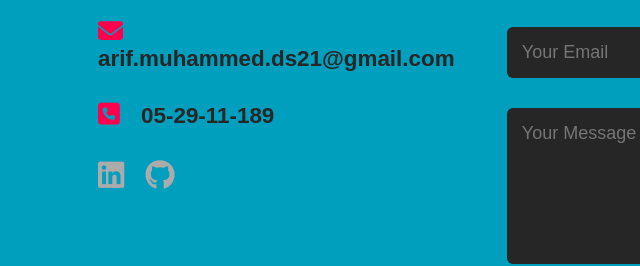
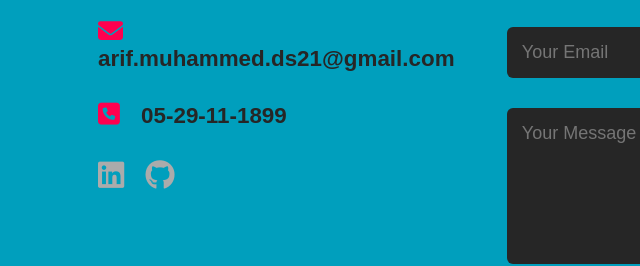
Before and after one commit to arif-muhammed/Personal-Site, a plain HTML site: page index.html in a window 1280 px wide. Shown: the part 2530-2796 px from the top of the page, 31-671 px from the left. Drawn offline with Linux system fonts and the light colour scheme.

Commit message:
Update index.html

```diff
--- a/index.html
+++ b/index.html
@@ -147,7 +147,7 @@
                 <div class="contact-left">
                     <h1 class="sub-title"><strong>Contact Me</h1></strong>
                     <p><i class="fa-solid fa-envelope"></i>arif.muhammed.ds21@gmail.com</p>
-                    <p><i class="fa-solid fa-square-phone"></i> 05-29-11-189</p>
+                    <p><i class="fa-solid fa-square-phone"></i> 05-29-11-1899</p>
                     <div class="social-icons">
                         <a href="https://www.linkedin.com/in/arif-muhammed-10fcb1899/" target="_blank"><i class="fa-brands fa-linkedin"></i></a>
                         <a href="https://github.com/arif-muhammed/arif-muhammed" target="_blank"><i class="fa-brands fa-github"></i></a>
```
